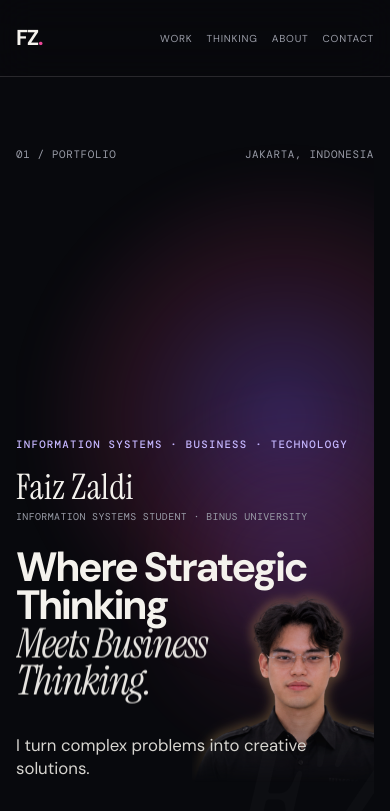
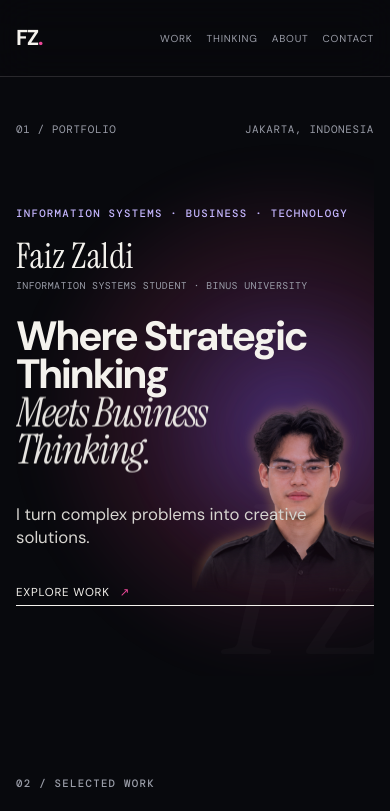
Before and after one commit to Faizzaldii/faiz-portfolio, a React (Vite) app: page / in a window 390 px wide. Shown: the top 811 px of the page. Built offline with nearby package versions, Linux system fonts and the light colour scheme.

Commit message:
Improve mobile hero spacing

```diff
--- a/src/styles/global.css
+++ b/src/styles/global.css
@@ -831,13 +831,13 @@ h2 em {
 @media (max-width: 800px) {
 
     .hero {
-        min-height: 820px;
-        padding: 70px 0 60px;
+        min-height: auto;
+        padding: 45px 0 70px;
+        justify-content: flex-start;
     }
 
     .hero-main {
-        margin-top: 4vh;
-        z-index: 3;
+        margin-top: 70px;
     }
 
     .hero-identity {
@@ -910,11 +910,11 @@ h2 em {
 }
 
 .mobile-break {
-  display: none;
+    display: none;
 }
 
 @media (max-width: 800px) {
-  .mobile-break {
-    display: block;
-  }
+    .mobile-break {
+        display: block;
+    }
 }
```
